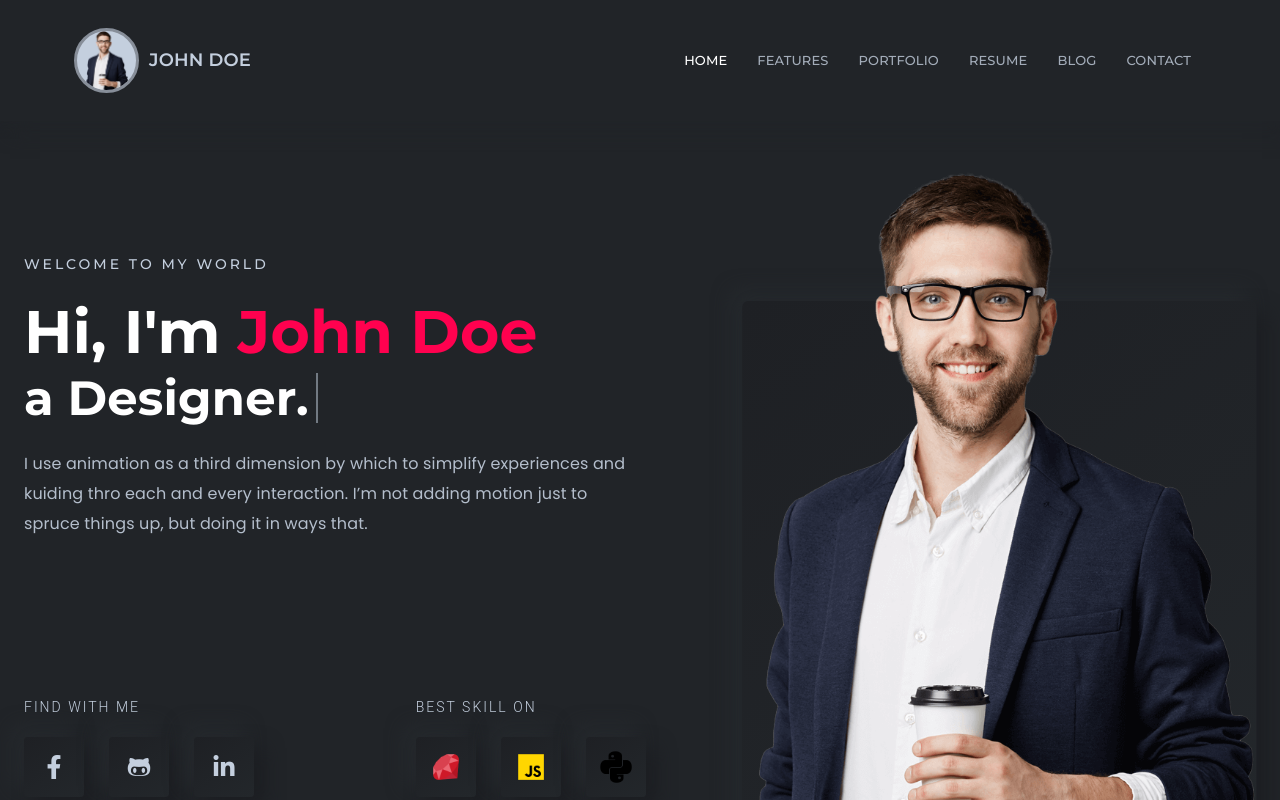
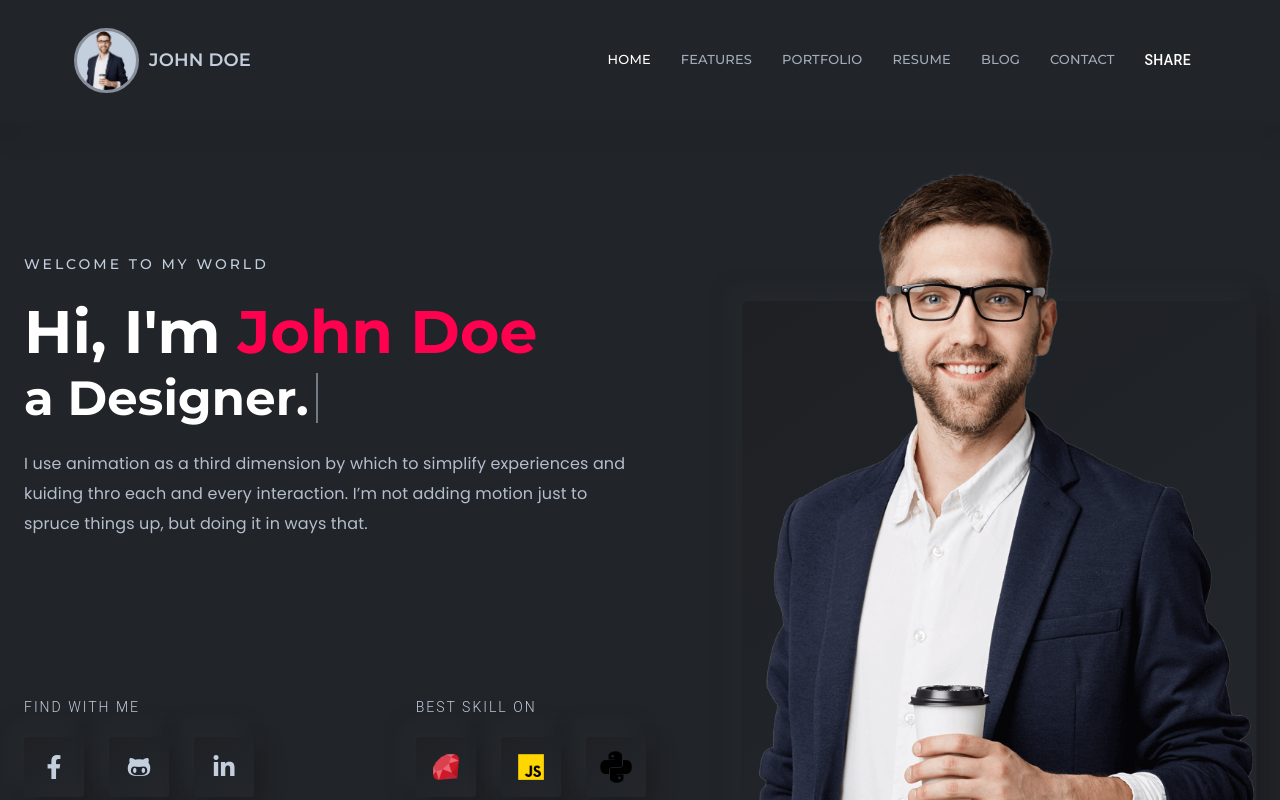
Before and after one commit to imranprof/jobs-frontend, a Next.js app: page /profile in a window 1280 px wide. Shown: the top 800 px of the page. Built offline with nearby package versions, Linux system fonts and the light colour scheme; a web font is replaced by a local one; what next-redux-wrapper would draw is missing.

Commit message:
feat: add share button in profile navbar

```diff
--- a/src/views/Profile/Header/components/navItems.js
+++ b/src/views/Profile/Header/components/navItems.js
@@ -4,6 +4,7 @@ import List from "@material-ui/core/List";
 import ListItem from "@material-ui/core/ListItem";
 
 import {NavigationLinksData} from "../../../../../API/elements/profile/navigationLinksData";
+import {Button, Popover} from "@material-ui/core";
 
 const NavItems = ({classes, variant}) => {
     return (
@@ -16,6 +17,7 @@ const NavItems = ({classes, variant}) => {
                     </Link>
                 </ListItem>)
             )}
+            <Button className={`${classes.headerWrapper}__nav ${classes.headerWrapper}__nav--${variant}`}>Share</Button>
         </List>
     );
 };
```
